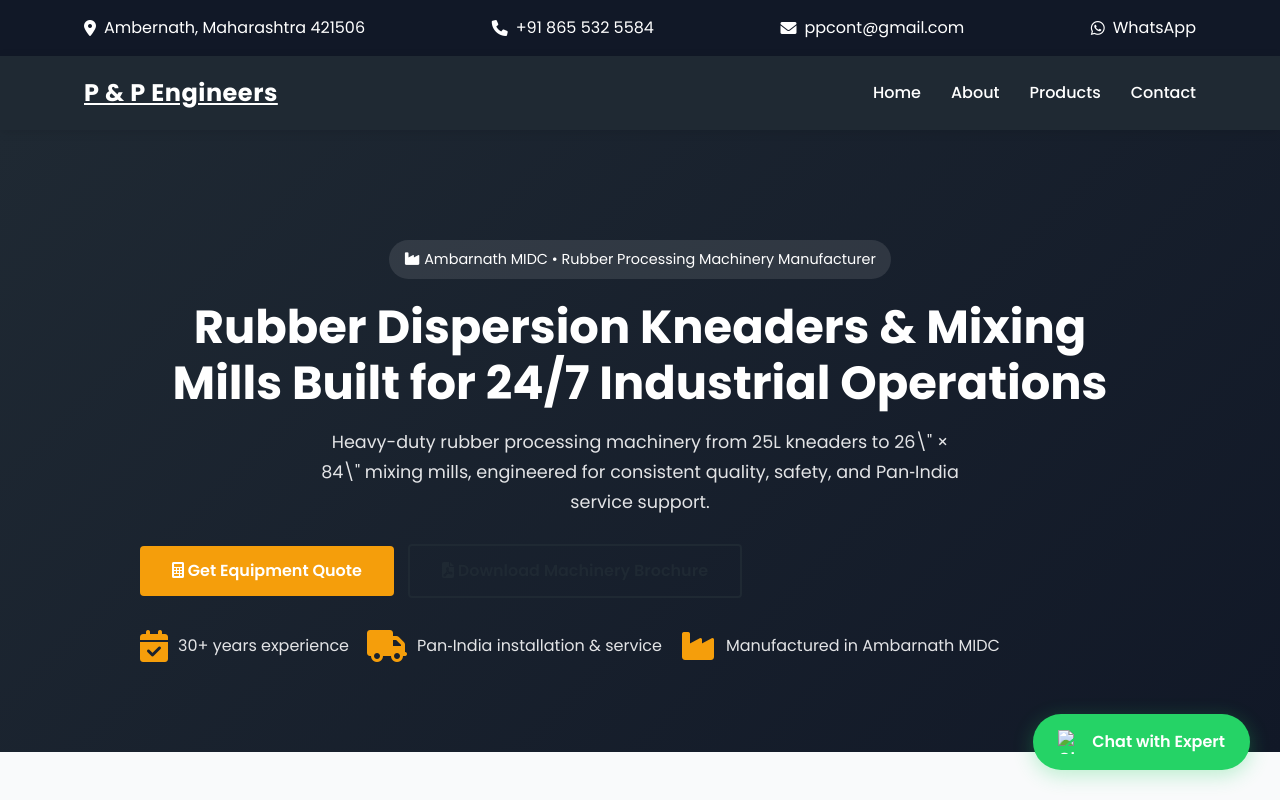
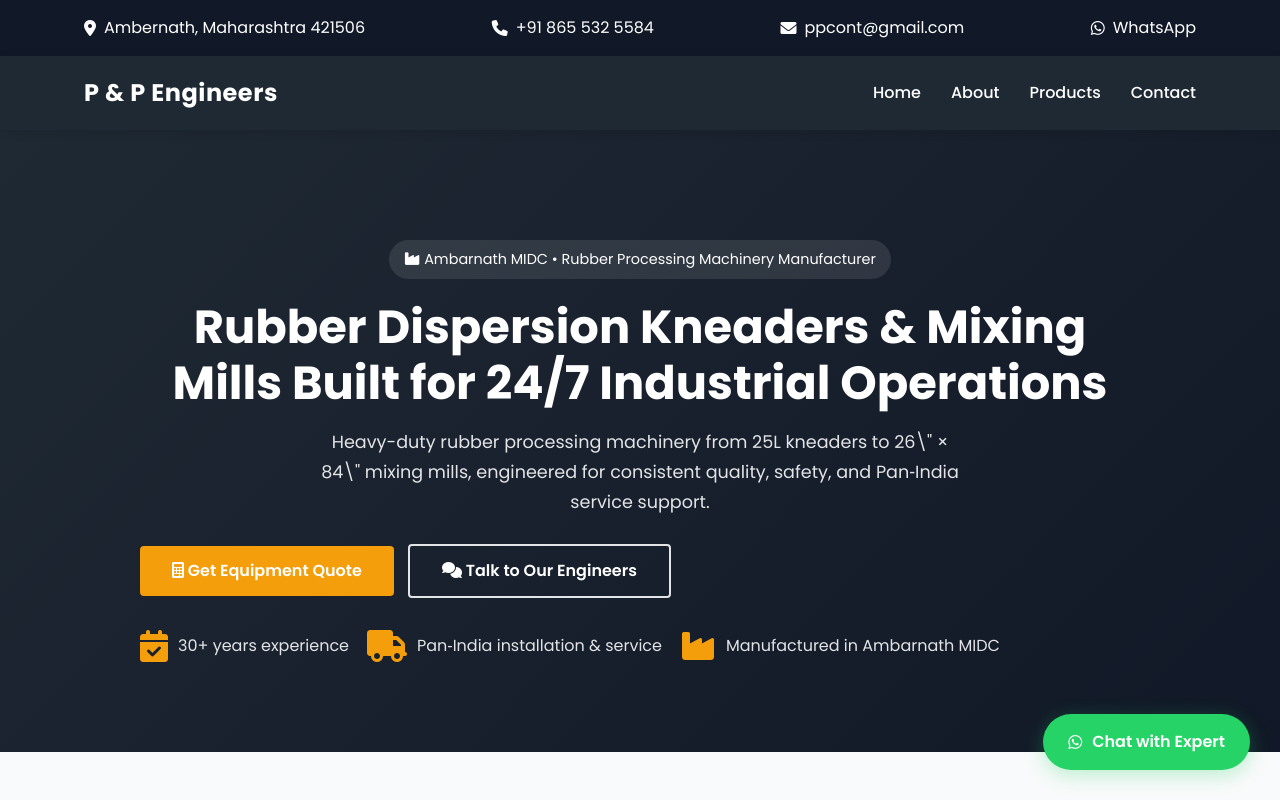
Before and after one commit to MrCorreyKori/pp-engineers-website, a plain HTML site: page index.html in a window 1280 px wide. Shown: the top 800 px of the page. Drawn offline with Linux system fonts and the light colour scheme.

Commit message:
first commit

```diff
--- a/components/footer.html
+++ b/components/footer.html
@@ -1,6 +1,6 @@
 <footer>
 <a href="https://wa.me/918655325584?text=Hi%2C%20I%27m%20interested%20in%20your%20Rubber%20Processing%20Machinery.%20Please%20share%20details." class="whatsapp-float" target="_blank" rel="noopener">
-  <img src="/images/whatsapp-icon.png" alt="Chat on WhatsApp" style="width:24px; height:24px;" loading="lazy">
+  <i class="fab fa-whatsapp" aria-hidden="true"></i>
   <span>Chat with Expert</span>
 </a>
 
--- a/css/style.css
+++ b/css/style.css
@@ -142,6 +142,7 @@
   font-size: 24px;
   font-weight: 700;
   letter-spacing: 0.5px;
+  text-decoration: none;
 }
 
 nav ul {
@@ -397,6 +398,21 @@
 .btn-secondary:hover {
   background: var(--primary);
   color: var(--white);
+}
+
+/* Secondary buttons on dark hero backgrounds */
+.hero-section .btn-secondary,
+.hero-product .btn-secondary,
+.hero .btn-secondary {
+  color: var(--white);
+  border-color: rgba(249, 250, 251, 0.9);
+}
+
+.hero-section .btn-secondary:hover,
+.hero-product .btn-secondary:hover,
+.hero .btn-secondary:hover {
+  background: var(--white);
+  color: var(--primary);
 }
 
 .btn-text {
--- a/index.html
+++ b/index.html
@@ -134,7 +134,7 @@
           <i class="fas fa-calculator"></i> Get Equipment Quote
         </a>
         <a href="/contact" class="btn btn-secondary">
-          <i class="fas fa-file-pdf"></i> Download Machinery Brochure
+          <i class="fas fa-comments"></i> Talk to Our Engineers
         </a>
       </div>
 
```
Also changed, not shown: contact.html (+1 -1 lines), contact/index.html (+1 -1 lines).
